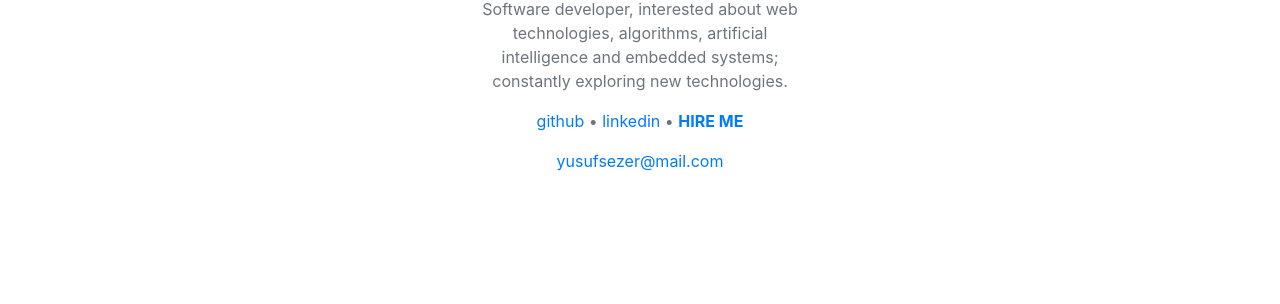
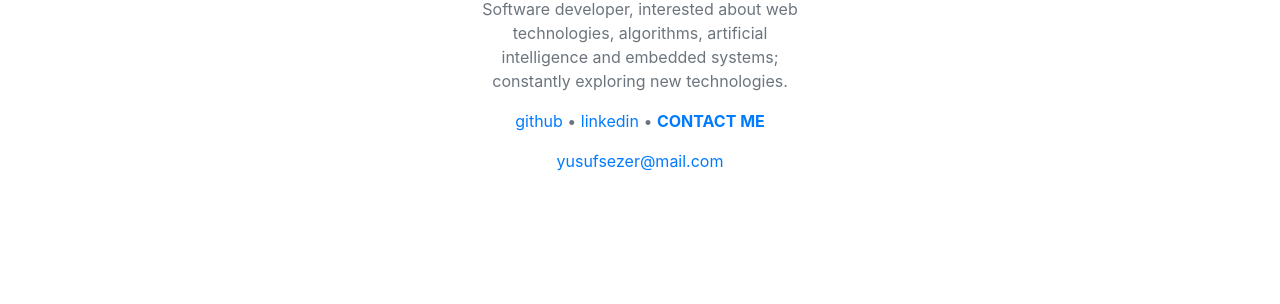
Before and after one commit to yusufsefasezer/yusufsefasezer.github.io, a Jekyll site: the page built from index.html, in a window 1280 px wide. Shown: the part 513-817 px from the top of the page. Built offline with Jekyll 4.4.1, drawn with Linux system fonts in a browser that asks for light colours; nearby versions of some CDN libraries.

Commit message:
text changed

```diff
--- a/_includes/landing.html
+++ b/_includes/landing.html
@@ -11,7 +11,7 @@
 
     <p class="text-muted">{{ site.description }}</p>
 
-    <p class="text-muted"><a title="my code" href="http://github.com/yusufsefasezer" target="_blank">github</a> &bull; <a title="my resume" href="http://linkedin.com/in/yusufsefasezer" target="_blank">linkedin</a> &bull; <a title="hire me" href="http://api.whatsapp.com/send?phone=+905386934533" target="_blank"><strong>HIRE ME</strong></a></p>
+    <p class="text-muted"><a title="my code" href="http://github.com/yusufsefasezer" target="_blank">github</a> &bull; <a title="my resume" href="http://linkedin.com/in/yusufsefasezer" target="_blank">linkedin</a> &bull; <a title="hire me" href="http://api.whatsapp.com/send?phone=+905386934533" target="_blank"><strong>CONTACT ME</strong></a></p>
 
     <p class="text-muted"><a href="mailto:yusufsezer@mail.com" title="my email">yusufsezer@mail.com</a></p>
 
```
